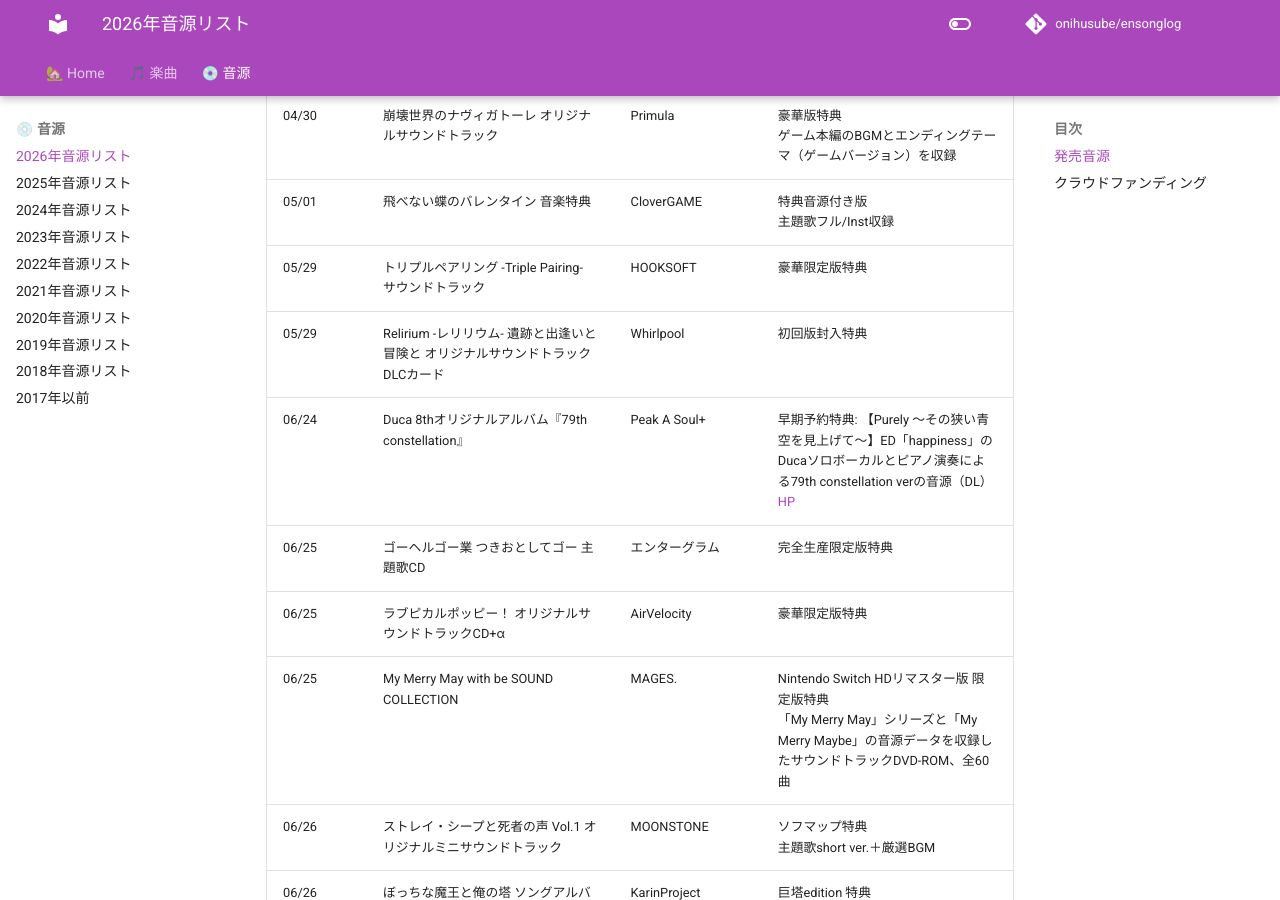
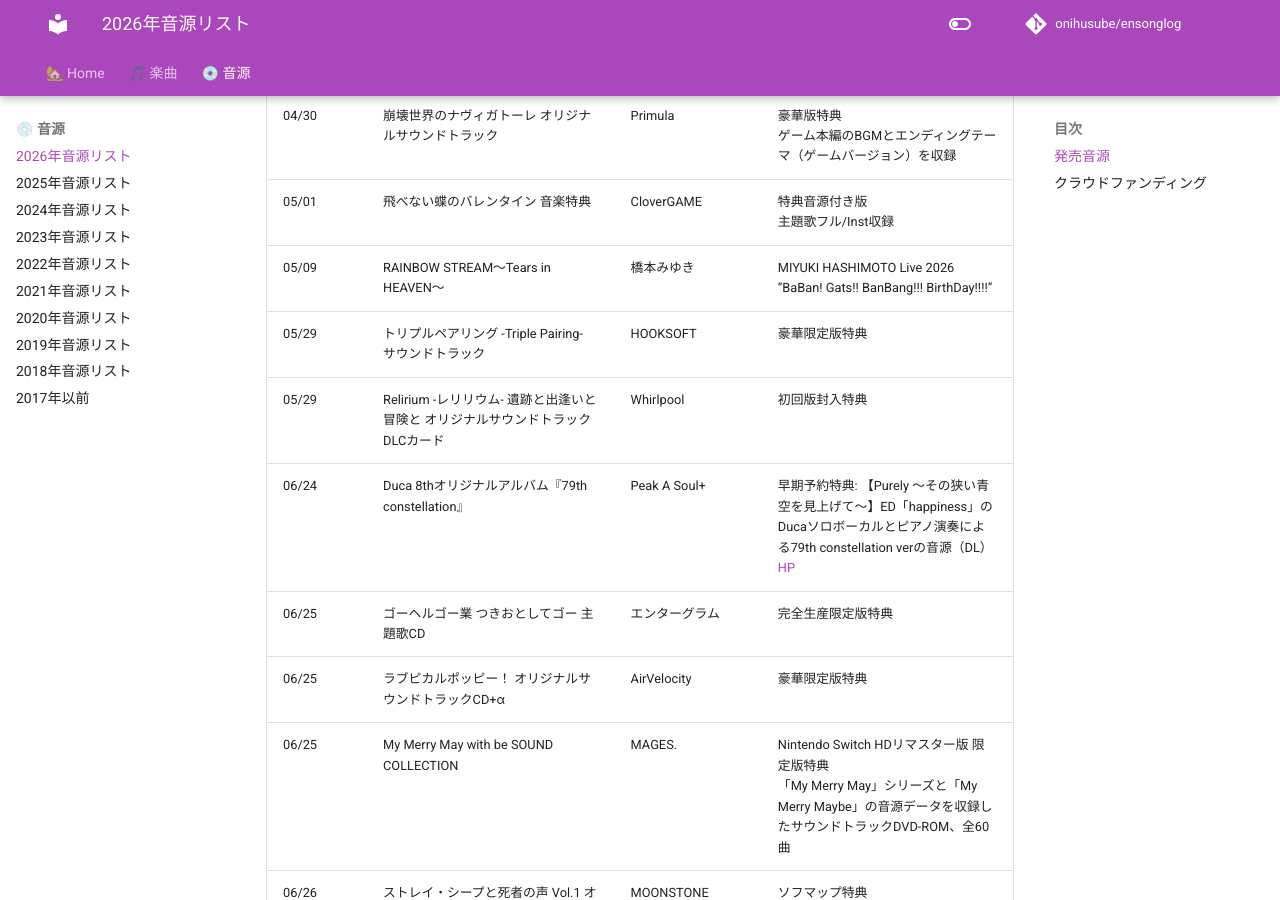
Before and after one commit to onihusube/ensonglog, an MkDocs documentation site: the page built from docs/2026/音源.md, in a window 1280 px wide and 900 px high, scrolled down 5227 px. Built offline with MkDocs 1.6.1 and Material for MkDocs 9.7.7, drawn with Linux system fonts in a browser that asks for light colours; comment, search, counter and statistics services are not loaded; some of the changed text lies outside the part shown.

Commit message:
音源追加

```diff
--- a/docs/2026/音源.md
+++ b/docs/2026/音源.md
@@ -79,6 +79,7 @@
 | 04/30 | 花束を君に贈ろう-Kinsenka- サウンドトラックCD | フロントウイング／ブシロード | 初回限定版特典 |
 | 04/30 | 崩壊世界のナヴィガトーレ オリジナルサウンドトラック | Primula | 豪華版特典 </br> ゲーム本編のBGMとエンディングテーマ（ゲームバージョン）を収録 |
 | 05/01 | 飛べない蝶のバレンタイン 音楽特典 | CloverGAME | 特典音源付き版 </br> 主題歌フル/Inst収録 |
+| 05/09 | RAINBOW STREAM〜Tears in HEAVEN〜 | 橋本みゆき | MIYUKI HASHIMOTO Live 2026 “BaBan! Gats!! BanBang!!! BirthDay!!!!” |
 | 05/29 | トリプルペアリング -Triple Pairing- サウンドトラック | HOOKSOFT | 豪華限定版特典 |
 | 05/29 | Relirium -レリリウム- 遺跡と出逢いと冒険と オリジナルサウンドトラック DLCカード | Whirlpool | 初回版封入特典 |
 | 06/24 | Duca 8thオリジナルアルバム『79th constellation』 | Peak A Soul+ | 早期予約特典: 【Purely ～その狭い青空を見上げて～】ED「happiness」のDucaソロボーカルとピアノ演奏による79th constellation verの音源（DL） </br> [HP](https://peakasoul.stores.jp/items/69ede866d13241a7c1e8140c) |
```
Also changed, not shown: other parts of docs/2026/音源.md (+1 -0 lines).
